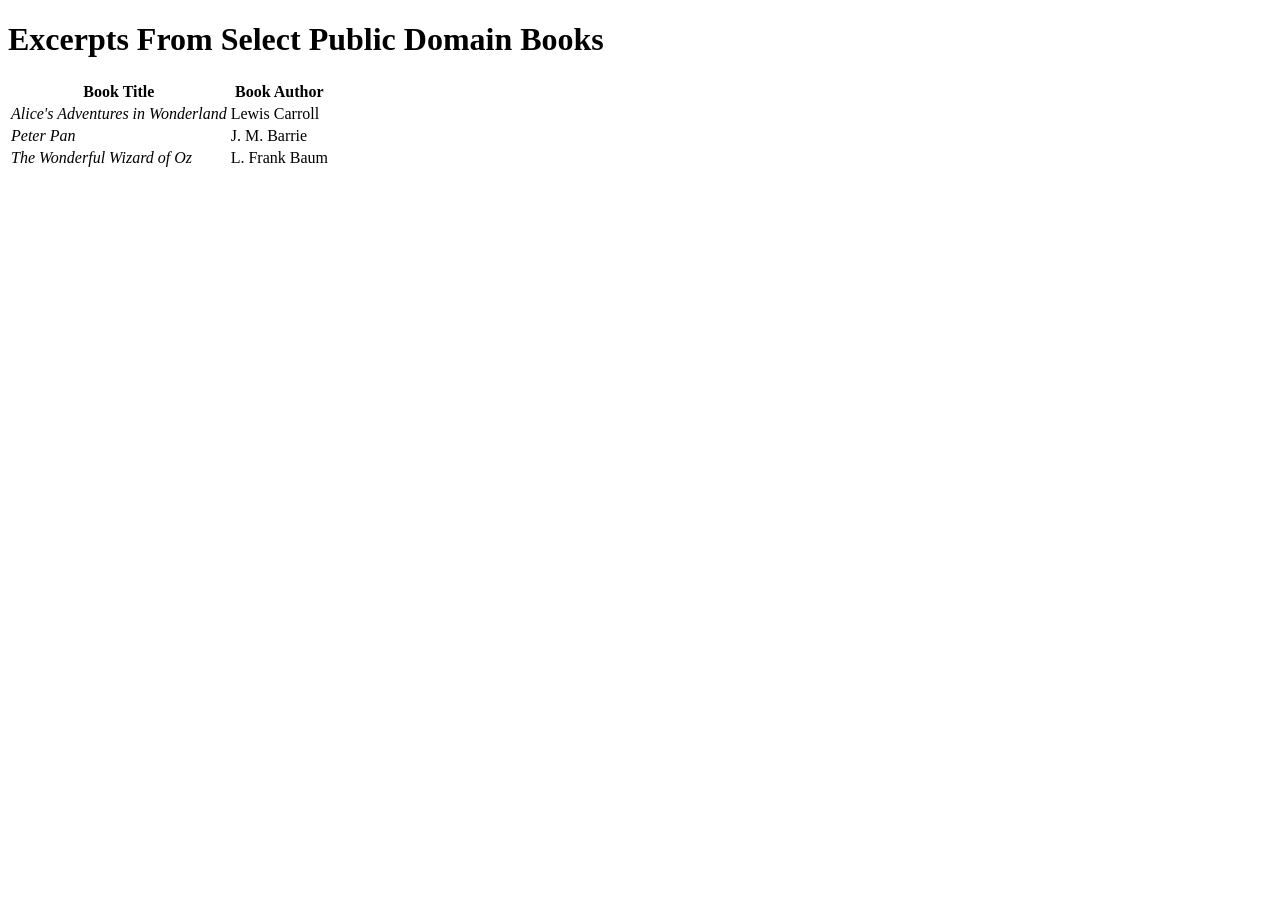
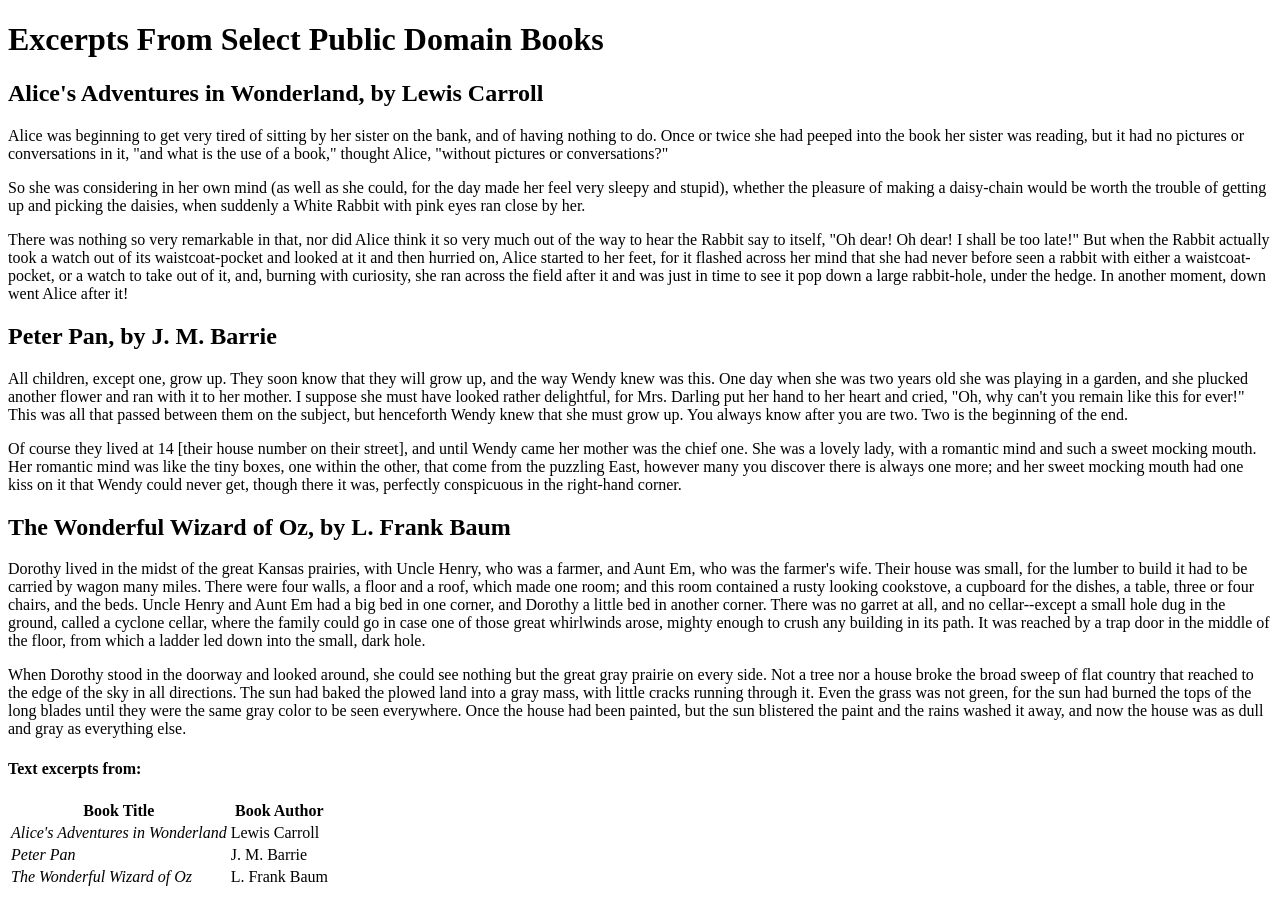
Before and after one commit to eomcgarry/Lab3-EMcGarry, a plain HTML site: page index.html in a window 1280 px wide. Before the commit the page ends 800 px from the top, so only its background shows below. Drawn offline with Linux system fonts and the light colour scheme.

Commit message:
Expand Body
Add bulk of body, and unformatted headers

```diff
--- a/index.html
+++ b/index.html
@@ -23,4 +23,15 @@
 		<td><em>The Wonderful Wizard of Oz</em></td>
 		<td>L. Frank Baum</td>
 	</tr>
+	<h2>Alice's Adventures in Wonderland, by Lewis Carroll</h2>
+	<p>Alice was beginning to get very tired of sitting by her sister on the bank, and of having nothing to do. Once or twice she had peeped into the book her sister was reading, but it had no pictures or conversations in it, "and what is the use of a book," thought Alice, "without pictures or conversations?"</p>
+	<p>So she was considering in her own mind (as well as she could, for the day made her feel very sleepy and stupid), whether the pleasure of making a daisy-chain would be worth the trouble of getting up and picking the daisies, when suddenly a White Rabbit with pink eyes ran close by her.</p>
+	<p>There was nothing so very remarkable in that, nor did Alice think it so very much out of the way to hear the Rabbit say to itself, "Oh dear! Oh dear! I shall be too late!" But when the Rabbit actually took a watch out of its waistcoat-pocket and looked at it and then hurried on, Alice started to her feet, for it flashed across her mind that she had never before seen a rabbit with either a waistcoat-pocket, or a watch to take out of it, and, burning with curiosity, she ran across the field after it and was just in time to see it pop down a large rabbit-hole, under the hedge. In another moment, down went Alice after it!</p>
+	<h2>Peter Pan, by J. M. Barrie</h2>
+	<p>All children, except one, grow up. They soon know that they will grow up, and the way Wendy knew was this. One day when she was two years old she was playing in a garden, and she plucked another flower and ran with it to her mother. I suppose she must have looked rather delightful, for Mrs. Darling put her hand to her heart and cried, "Oh, why can't you remain like this for ever!" This was all that passed between them on the subject, but henceforth Wendy knew that she must grow up. You always know after you are two. Two is the beginning of the end.</p>
+	<p>Of course they lived at 14 [their house number on their street], and until Wendy came her mother was the chief one. She was a lovely lady, with a romantic mind and such a sweet mocking mouth. Her romantic mind was like the tiny boxes, one within the other, that come from the puzzling East, however many you discover there is always one more; and her sweet mocking mouth had one kiss on it that Wendy could never get, though there it was, perfectly conspicuous in the right-hand corner.</p>
+	<h2>The Wonderful Wizard of Oz, by L. Frank Baum</h2>
+	<p>Dorothy lived in the midst of the great Kansas prairies, with Uncle Henry, who was a farmer, and Aunt Em, who was the farmer's wife.  Their house was small, for the lumber to build it had to be carried by wagon many miles.  There were four walls, a floor and a roof, which made one room; and this room contained a rusty looking cookstove, a cupboard for the dishes, a table, three or four chairs, and the beds.  Uncle Henry and Aunt Em had a big bed in one corner, and Dorothy a little bed in another corner.  There was no garret at all, and no cellar--except a small hole dug in the ground, called a cyclone cellar, where the family could go in case one of those great whirlwinds arose, mighty enough to crush any building in its path.  It was reached by a trap door in the middle of the floor, from which a ladder led down into the small, dark hole.</p>
+	<p>When Dorothy stood in the doorway and looked around, she could see nothing but the great gray prairie on every side.  Not a tree nor a house broke the broad sweep of flat country that reached to the edge of the sky in all directions.  The sun had baked the plowed land into a gray mass, with little cracks running through it.  Even the grass was not green, for the sun had burned the tops of the long blades until they were the same gray color to be seen everywhere.  Once the house had been painted, but the sun blistered the paint and the rains washed it away, and now the house was as dull and gray as everything else.</p>
+	<h4>Text excerpts from:</h4>
 </body>
```
